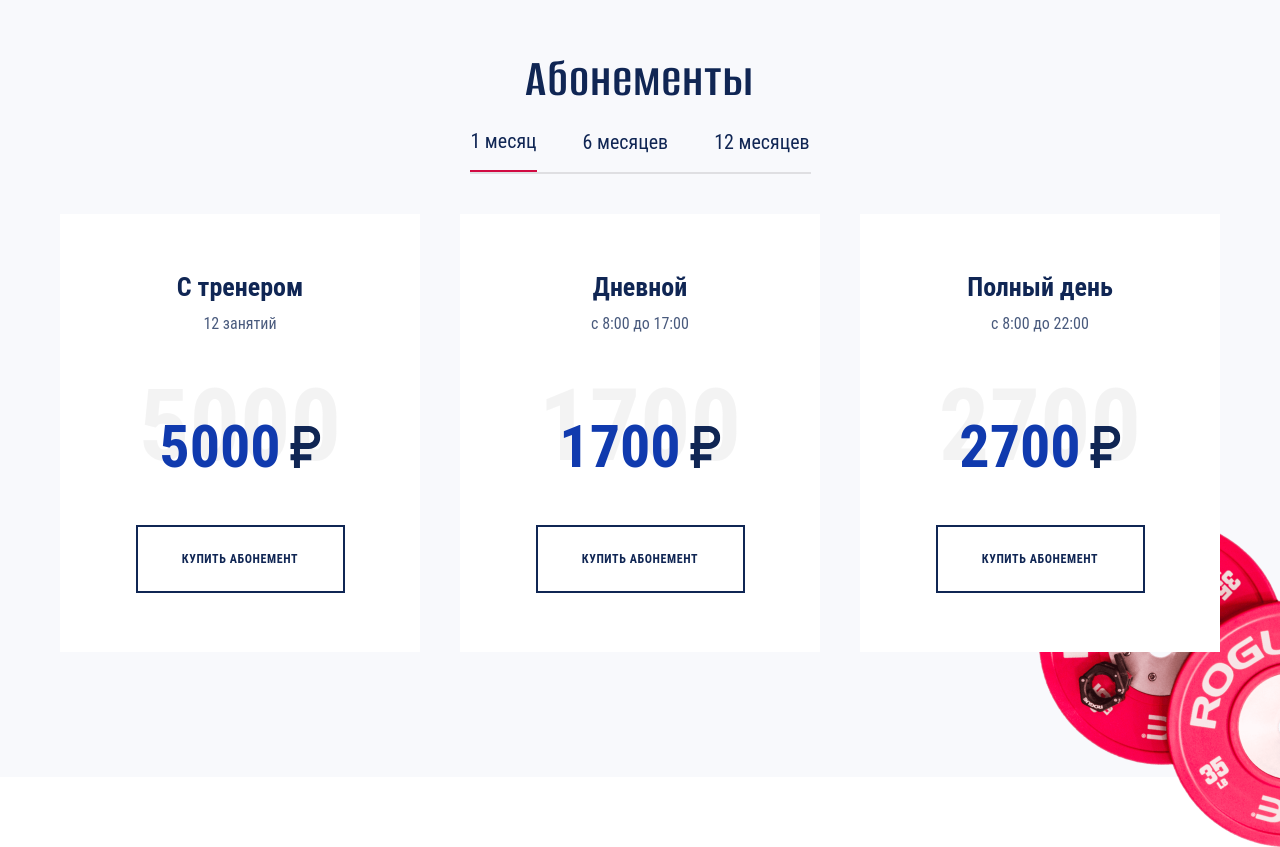
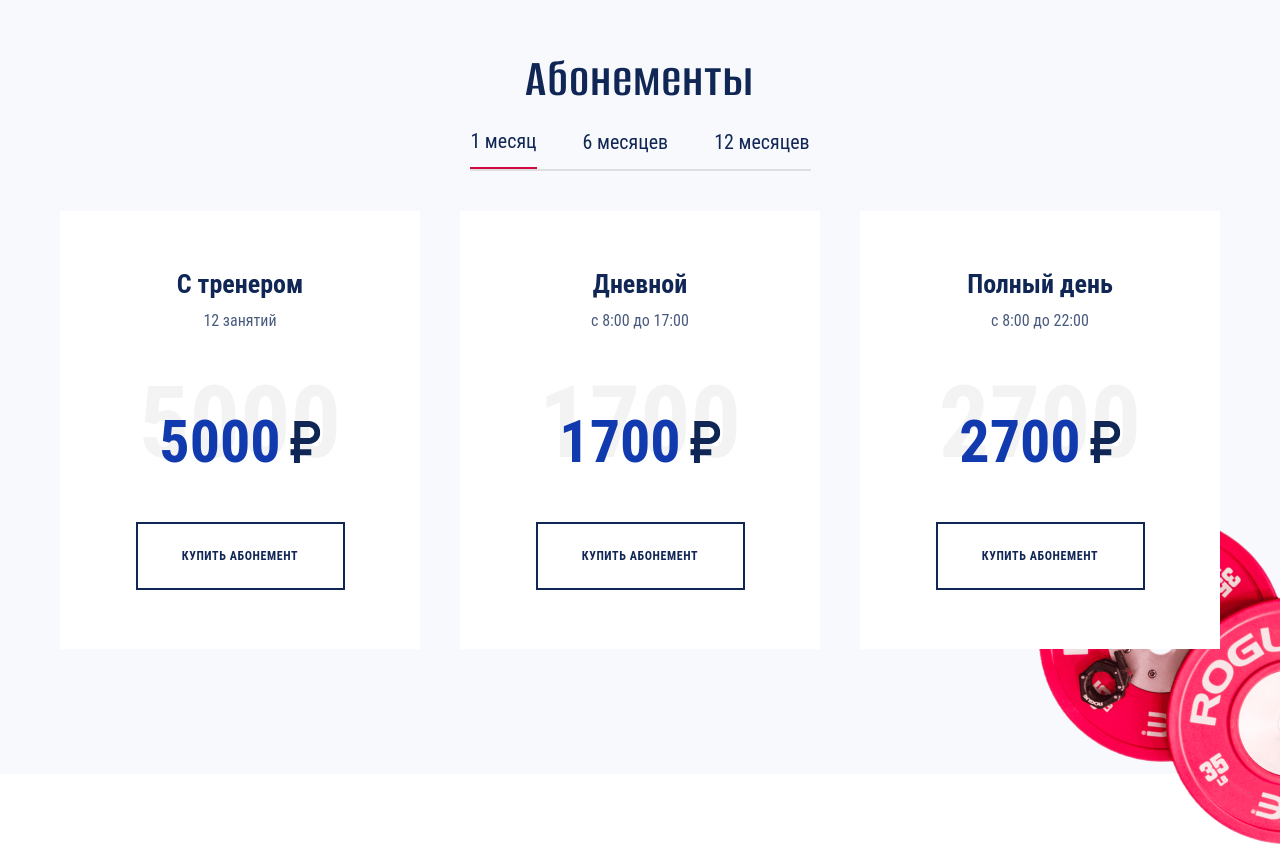
Before and after one commit to NatashaStr/fitness-center, a plain HTML site: page build/index.html in a window 1280 px wide. Shown: the part 1490-2337 px from the top of the page. Drawn offline with Linux system fonts and the light colour scheme; files whose address does not match are found by name; a web font is replaced by a local one.

Commit message:
corrects css styles

```diff
--- a/source/sass/blocks/action.scss
+++ b/source/sass/blocks/action.scss
@@ -8,6 +8,7 @@
 
   @include vp-767 {
     padding-top: 66px;
+    padding-bottom: 57px;
   }
 }
 
@@ -159,7 +160,7 @@
 
   @include vp-767 {
     grid-template-columns: 1fr;
-    row-gap: 30px;
+    row-gap: 33px;
   }
 }
 
--- a/source/sass/blocks/advantages.scss
+++ b/source/sass/blocks/advantages.scss
@@ -168,6 +168,7 @@
   display: flex;
   flex-direction: column;
   padding-top: 50px;
+  margin-bottom: 7px;
 
   background-color: $color-resolution-blue;
 
--- a/source/sass/blocks/contacts.scss
+++ b/source/sass/blocks/contacts.scss
@@ -61,7 +61,7 @@
   margin-bottom: 28px;
   display: grid;
   grid-template-columns: repeat(2, 1fr);
-  column-gap: 60px;
+  column-gap: 30px;
 
   @include vp-1199 {
     column-gap: 60px;
@@ -149,7 +149,7 @@
   padding: 58px 0 44px 124px;
 
   @include vp-1199 {
-    padding: 61px 0 40px 132px;
+    padding: 61px 0 44px 132px;
   }
 
   @include vp-767 {
@@ -216,7 +216,11 @@
 }
 
 .contacts__section-wrapper {
-  margin-bottom: 20px;
+  margin-bottom: 17px;
+
+  @include vp-1199 {
+    margin-bottom: 20px;
+  }
 
   @include vp-767 {
     display: flex;
--- a/source/sass/blocks/footer.scss
+++ b/source/sass/blocks/footer.scss
@@ -3,11 +3,12 @@
 }
 
 .footer__wrapper {
-  padding: 50px 0 32px;
+  padding: 55px 0 32px;
   display: flex;
 
   @include vp-1199 {
     padding-bottom: 40px;
+    padding-top: 50px;
   }
 
   @include vp-767 {
@@ -51,7 +52,7 @@
   }
 
   @include vp-767 {
-    min-width: 0;
+    min-width: 302px;
     margin-bottom: 20px;
   }
 }
@@ -62,6 +63,7 @@
   margin: 0;
   padding: 0;
   list-style-type: none;
+  max-width: 1060px;
 
   @include vp-767 {
     display: block;
@@ -72,6 +74,7 @@
 .footer__nav-item {
   margin-right: 40px;
   margin-top: -10px;
+  margin-bottom: 10px;
 
   @include vp-1199 {
     margin-right: 30px;
@@ -87,6 +90,7 @@
 .footer__nav-item:first-child {
   margin-right: auto;
   margin-top: 0;
+  padding-right: 30px;
 
   @include vp-767 {
     margin-bottom: 20px;
@@ -130,6 +134,7 @@
   margin: 0;
   padding: 0;
   list-style-type: none;
+  max-width: 120px;
 }
 
 .footer__social-wrapper {
--- a/source/sass/blocks/header.scss
+++ b/source/sass/blocks/header.scss
@@ -169,6 +169,7 @@
   margin-left: 14px;
   align-self: start;
   display: block;
+  text-align: center;
 
   @include font($ff-text, 12px, 14px, 700, $color-default-white);
   letter-spacing: 0.05em;
--- a/source/sass/blocks/promo.scss
+++ b/source/sass/blocks/promo.scss
@@ -1,5 +1,5 @@
 .promo {
-  padding: 120px 0;
+  padding: 124px 0;
   padding-bottom: 106px;
 
   @include vp-1199 {
@@ -222,6 +222,8 @@
 }
 
 .promo__image {
+  height: 100%;
+
   @include vp-1199 {
     min-height: 292px;
     object-fit: cover;
--- a/source/sass/blocks/reviews.scss
+++ b/source/sass/blocks/reviews.scss
@@ -1,9 +1,9 @@
 .reviews {
-  padding-top: 60px;
+  padding-top: 57px;
   padding-bottom: 120px;
 
   @include vp-1199 {
-    padding-top: 35px;
+    padding-top: 33px;
     padding-bottom: 100px;
   }
 
@@ -40,6 +40,10 @@
   margin: 0 auto;
   width: 672px;
 
+  @include vp-1199 {
+    width: 678px;
+  }
+
   @include vp-767 {
     width: 268px;
     min-height: 335px;
@@ -68,6 +72,10 @@
   background-color: $color-resolution-blue;
   box-shadow: 0 0 40px rgba(28, 51, 116, 0.2);
 
+  @include vp-1199 {
+    column-gap: 30px;
+  }
+
   @include vp-767 {
     grid-template-columns: 67px 1fr;
     padding: 42px 0 36px 40px;
@@ -80,6 +88,10 @@
   grid-row: 1 / 3;
   padding-top: 62px;
   padding-left: 62px;
+
+  @include vp-1199 {
+    padding-left: 64px;
+  }
 
   @include vp-767 {
     grid-row: 1 / 2;
@@ -98,8 +110,8 @@
 }
 
 .reviews__cite {
-  padding-top: 55px;
-  margin-bottom: 10px;
+  padding-top: 52px;
+  margin-bottom: 13px;
 
   @include font($ff-text, 20px, 30px, 700, $color-default-white);
   font-style: normal;
@@ -119,6 +131,10 @@
   padding-right: 56px;
 
   @include font($ff-text, 16px, 22px, 400, $color-default-white);
+
+  @include vp-1199 {
+    padding-right: 60px;
+  }
 
   @include vp-767 {
     grid-row: 2 / 3;
--- a/source/sass/blocks/subscription.scss
+++ b/source/sass/blocks/subscription.scss
@@ -66,12 +66,16 @@
   margin: 0 auto;
   margin-bottom: 40px;
   border-bottom: 2px solid rgba(120, 120, 120, 0.2);
+
+  @include vp-767 {
+    margin-bottom: 38px;
+  }
 }
 
 .subscription__tabs-item {
   margin: 0;
   padding: 0;
-  padding-bottom: 14px;
+  padding-bottom: 11px;
   margin-right: 46px;
   border: none;
   background-color: transparent;
@@ -87,6 +91,7 @@
 
   @include vp-767 {
     margin-right: 43px;
+    padding-bottom: 12px;
 
     @include font($ff-text, 16px, 24px, 600);
   }
@@ -208,10 +213,14 @@
   position: absolute;
   left: 50%;
   transform: translateX(-50%);
-  margin-top: -99px;
+  margin-top: -29%;
   margin-bottom: 32px;
   text-align: center;
   z-index: 1;
+
+  @include vp-1199 {
+    margin-top: -24%;
+  }
 
   @include vp-767 {
     margin-top: -82px;
--- a/source/sass/blocks/trainers.scss
+++ b/source/sass/blocks/trainers.scss
@@ -57,7 +57,7 @@
   min-height: 294px;
 
   @include vp-767 {
-    margin-right: 9px;
+    margin-right: 24px;
   }
 }
 
@@ -82,6 +82,11 @@
   transform: translateX(-50%);
 
   @include font($ff-text, 18px, 27px, 700, $color-default-white);
+
+  @include vp-1199 {
+    bottom: 4px;
+    left: 51%;
+  }
 }
 
 .trainers__image {
@@ -121,6 +126,14 @@
   padding: 0;
 
   @include font($ff-text, 18px, 27px, 700, $color-default-white);
+
+  @include vp-1199 {
+    margin-left: 9px;
+  }
+
+  @include vp-767 {
+    margin-left: 0;
+  }
 }
 
 .trainers__content-text {
@@ -129,6 +142,14 @@
   margin-bottom: 32px;
 
   @include font($ff-text, 16px, 24px, 400, $color-spindle);
+
+  @include vp-1199 {
+    margin: -5px 0 35px -5px;
+  }
+
+  @include vp-767 {
+    margin: -3px 0 35px 0;
+  }
 }
 
 .trainers__content-list {
@@ -138,7 +159,7 @@
 
   list-style-type: disc;
 
-  @include vp-767 {
+  @include vp-1199 {
     padding-left: 16px;
   }
 }
```
Also changed, not shown: build/css/style.css, build/css/style.min.css, 1 other file.
